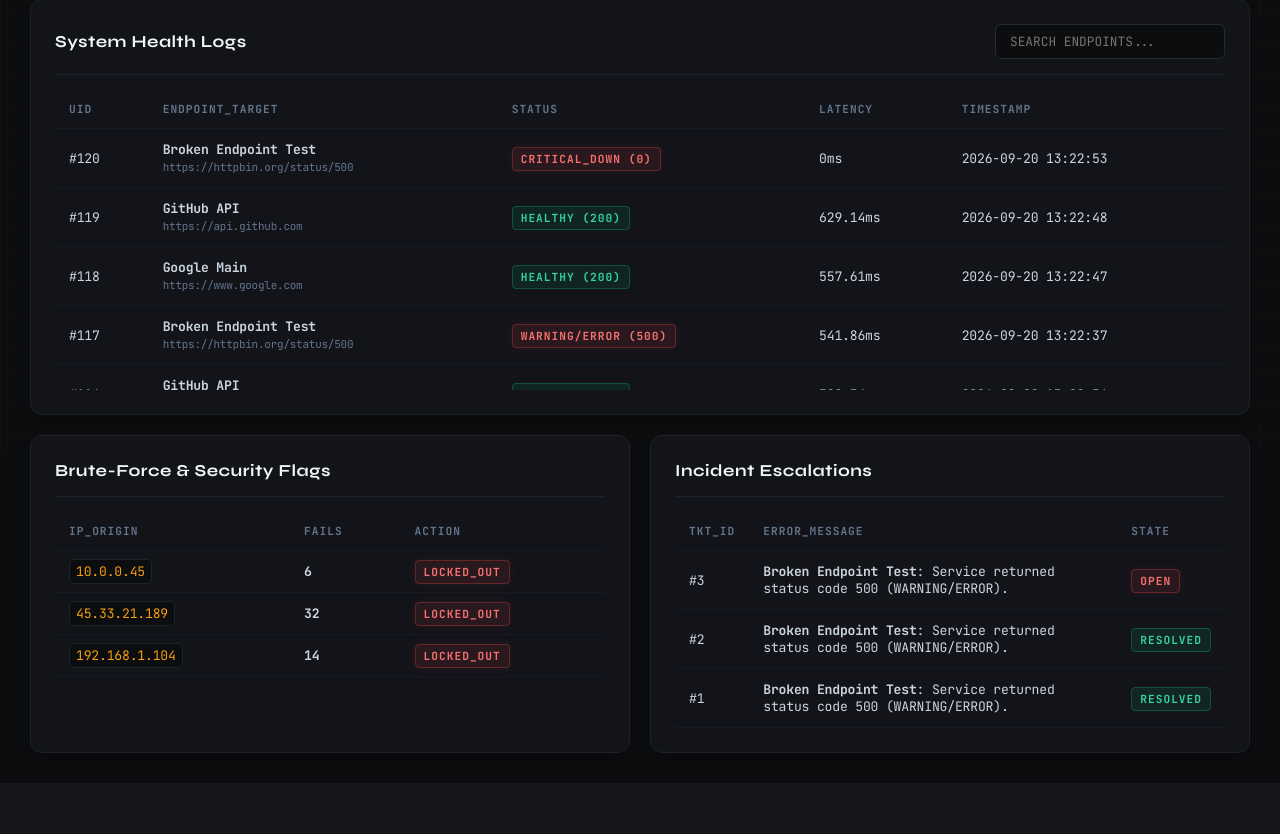
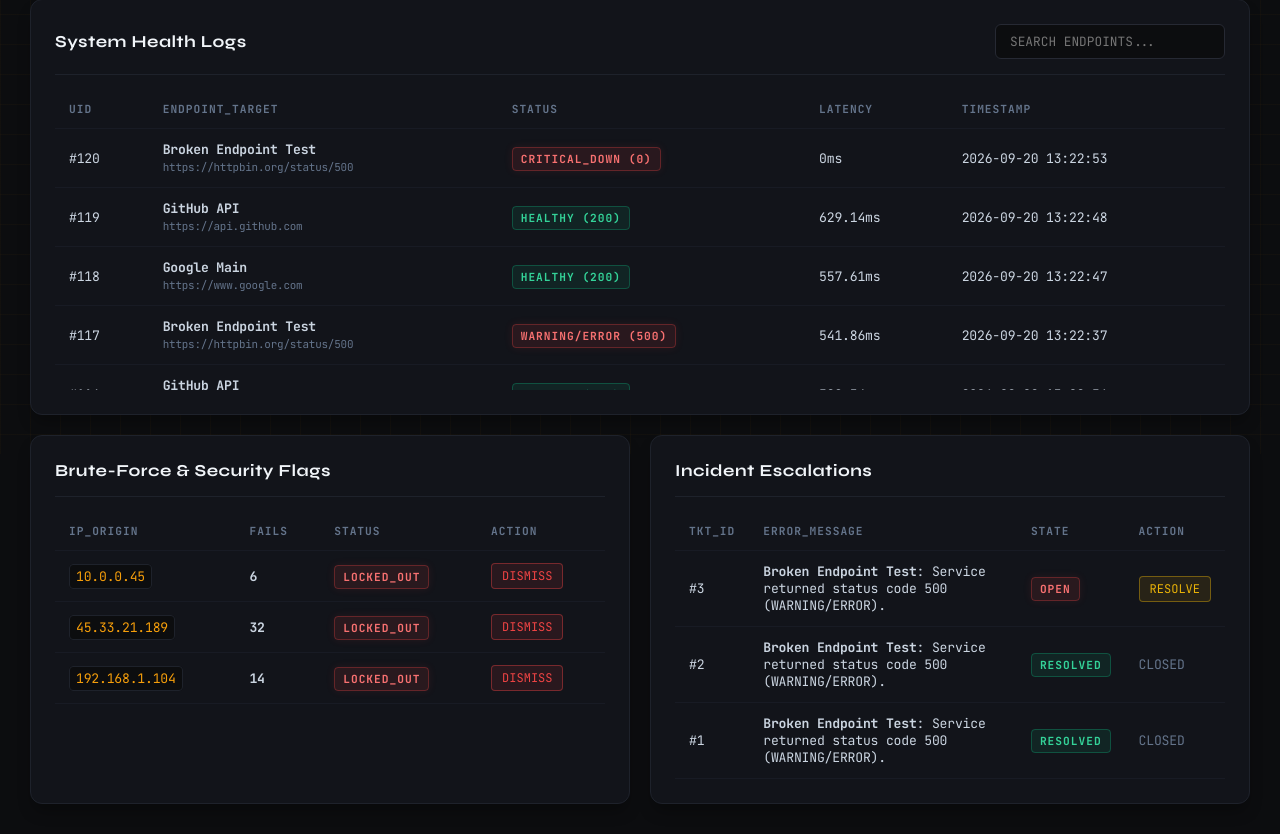
Before and after one commit to Annrose-debug/it-health-dashboard, a Flask app: page / in a window 1280 px wide. Shown: the part 346-1180 px from the top of the page. Before the commit the page ends 1129 px from the top, so only its background shows below. Run offline with Flask 3, Linux system fonts and the light colour scheme; data comes from the database, SQL or seed files in the repository; both versions use the stored data as it was after the commit.

Commit message:
feat(capstone): complete 14-day challenge with final system polish and project documentation README

```diff
--- a/app.py
+++ b/app.py
@@ -14,7 +14,7 @@ def get_db_connection():
 def index():
     return render_template('index.html')
 
-# 1. Health Status Logs Endpoint (Mapped to new worker schema)
+# 1. Health Status Logs Endpoint
 @app.route('/api/logs', methods=['GET'])
 def get_logs():
     conn = get_db_connection()
@@ -67,6 +67,26 @@ def get_security():
     conn.close()
     return jsonify([dict(alert) for alert in alerts])
 
+# 4. Resolve Incident Ticket Endpoint (NEW - Day 12)
+@app.route('/api/tickets/<int:ticket_id>/resolve', methods=['POST'])
+def resolve_ticket(ticket_id):
+    conn = get_db_connection()
+    cursor = conn.cursor()
+    cursor.execute("UPDATE support_tickets SET status = 'RESOLVED' WHERE ticket_id = ?", (ticket_id,))
+    conn.commit()
+    conn.close()
+    return jsonify({"success": True, "message": f"Ticket #{ticket_id} resolved."})
+
+# 5. Dismiss Security Flag Endpoint (NEW - Day 12)
+@app.route('/api/security/<int:alert_id>/dismiss', methods=['POST'])
+def dismiss_security(alert_id):
+    conn = get_db_connection()
+    cursor = conn.cursor()
+    cursor.execute("DELETE FROM security_alerts WHERE alert_id = ?", (alert_id,))
+    conn.commit()
+    conn.close()
+    return jsonify({"success": True, "message": f"Security alert #{alert_id} dismissed."})
+
 if __name__ == '__main__':
     print("Starting Flask REST API server on http://127.0.0.1:5000...")
     app.run(debug=True, port=5000)
--- a/templates/index.html
+++ b/templates/index.html
@@ -6,6 +6,35 @@
     <title>CYBER-OPS // IT Health & Security Command</title>
     <link rel="stylesheet" href="{{ url_for('static', filename='style.css') }}">
     <link href="https://fonts.googleapis.com/css2?family=JetBrains+Mono:wght@400;700&family=Syne:wght@700;800&display=swap" rel="stylesheet">
+    <style>
+        /* Action Button Styling */
+        .action-btn {
+            background: rgba(234, 179, 8, 0.1);
+            border: 1px solid rgba(234, 179, 8, 0.4);
+            color: #eab308;
+            font-family: 'JetBrains Mono', monospace;
+            font-size: 0.75rem;
+            padding: 4px 10px;
+            border-radius: 4px;
+            cursor: pointer;
+            transition: all 0.2s ease;
+        }
+        .action-btn:hover {
+            background: rgba(234, 179, 8, 0.25);
+            border-color: #eab308;
+            box-shadow: 0 0 10px rgba(234, 179, 8, 0.3);
+        }
+        .action-btn.danger {
+            background: rgba(239, 68, 68, 0.1);
+            border-color: rgba(239, 68, 68, 0.4);
+            color: #ef4444;
+        }
+        .action-btn.danger:hover {
+            background: rgba(239, 68, 68, 0.25);
+            border-color: #ef4444;
+            box-shadow: 0 0 10px rgba(239, 68, 68, 0.3);
+        }
+    </style>
 </head>
 <body>
     <div class="cyber-grid-bg"></div>
@@ -24,11 +53,11 @@
         </div>
     </header>
 
-    <!-- NEW: Day 8 KPI Summary Cards Bar -->
+    <!-- Executive KPI Summary Cards Bar -->
     <section class="kpi-container">
         <div class="kpi-card">
             <span class="kpi-label">SYSTEM UPTIME</span>
-            <span class="kpi-value" id="kpi-uptime">99.8%</span>
+            <span class="kpi-value" id="kpi-uptime">100.0%</span>
             <span class="kpi-sub text-success">NOMINAL STATUS</span>
         </div>
         <div class="kpi-card">
@@ -81,6 +110,7 @@
                         <tr>
                             <th>IP_ORIGIN</th>
                             <th>FAILS</th>
+                            <th>STATUS</th>
                             <th>ACTION</th>
                         </tr>
                     </thead>
@@ -103,6 +133,7 @@
                             <th>TKT_ID</th>
                             <th>ERROR_MESSAGE</th>
                             <th>STATE</th>
+                            <th>ACTION</th>
                         </tr>
                     </thead>
                     <tbody id="tickets-table">
@@ -113,7 +144,7 @@
         </section>
     </main>
 
-   <script>
+    <script>
         // Live clock ticker
         setInterval(() => {
             const now = new Date();
@@ -147,8 +178,11 @@
                         <td><code>${sec.ip}</code></td>
                         <td><strong>${sec.attempts}</strong></td>
                         <td><span class="badge danger">LOCKED_OUT</span></td>
+                        <td>
+                            <button class="action-btn danger" onclick="dismissAlert(${sec.alert_id})">DISMISS</button>
+                        </td>
                     </tr>
-                `).join('') : `<tr><td colspan="3" class="empty-state">NO SECURITY THREATS LOGGED.</td></tr>`;
+                `).join('') : `<tr><td colspan="4" class="empty-state">NO SECURITY THREATS LOGGED.</td></tr>`;
 
                 // Fetch Support Tickets
                 const tickRes = await fetch('/api/tickets');
@@ -164,8 +198,13 @@
                         <td>#${t.ticket_id}</td>
                         <td><strong>${t.service_name}</strong>: ${t.issue_description}</td>
                         <td><span class="badge ${t.status === 'OPEN' ? 'danger' : 'success'}">${t.status}</span></td>
+                        <td>
+                            ${t.status === 'OPEN'
+                                ? `<button class="action-btn" onclick="resolveTicket(${t.ticket_id})">RESOLVE</button>`
+                                : '<span style="color:#64748b;">CLOSED</span>'}
+                        </td>
                     </tr>
-                `).join('') : `<tr><td colspan="3" class="empty-state">SYSTEMS NOMINAL. NO TICKETS.</td></tr>`;
+                `).join('') : `<tr><td colspan="4" class="empty-state">SYSTEMS NOMINAL. NO TICKETS.</td></tr>`;
 
             } catch (err) {
                 console.error('Telemetry sync failure:', err);
@@ -191,7 +230,34 @@
             renderLogs(filtered);
         }
 
+        // Action Handlers
+        async function resolveTicket(ticketId) {
+            try {
+                const response = await fetch(`/api/tickets/${ticketId}/resolve`, { method: 'POST' });
+                const result = await response.json();
+                if (result.success) {
+                    fetchDashboardData();
+                }
+            } catch (err) {
+                console.error('Failed to resolve ticket:', err);
+            }
+        }
+
+        async function dismissAlert(alertId) {
+            try {
+                const response = await fetch(`/api/security/${alertId}/dismiss`, { method: 'POST' });
+                const result = await response.json();
+                if (result.success) {
+                    fetchDashboardData();
+                }
+            } catch (err) {
+                console.error('Failed to dismiss alert:', err);
+            }
+        }
+
         // Initial fetch and poll every 5 seconds
         fetchDashboardData();
         setInterval(fetchDashboardData, 5000);
     </script>
+</body>
+</html>
```
Also changed, not shown: security_parser.py (+7 -0 lines), it_dashboard.db, 1 other file.
